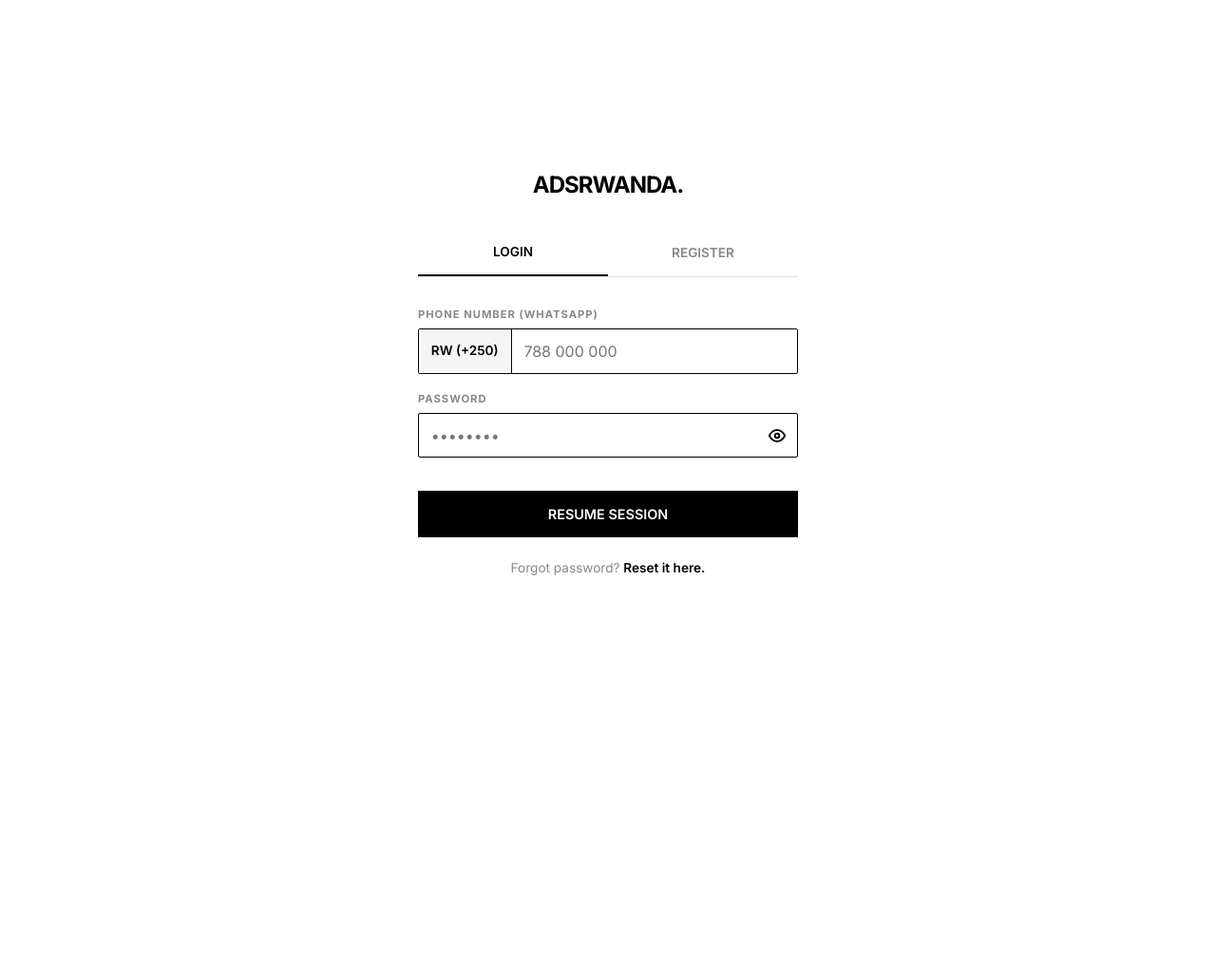
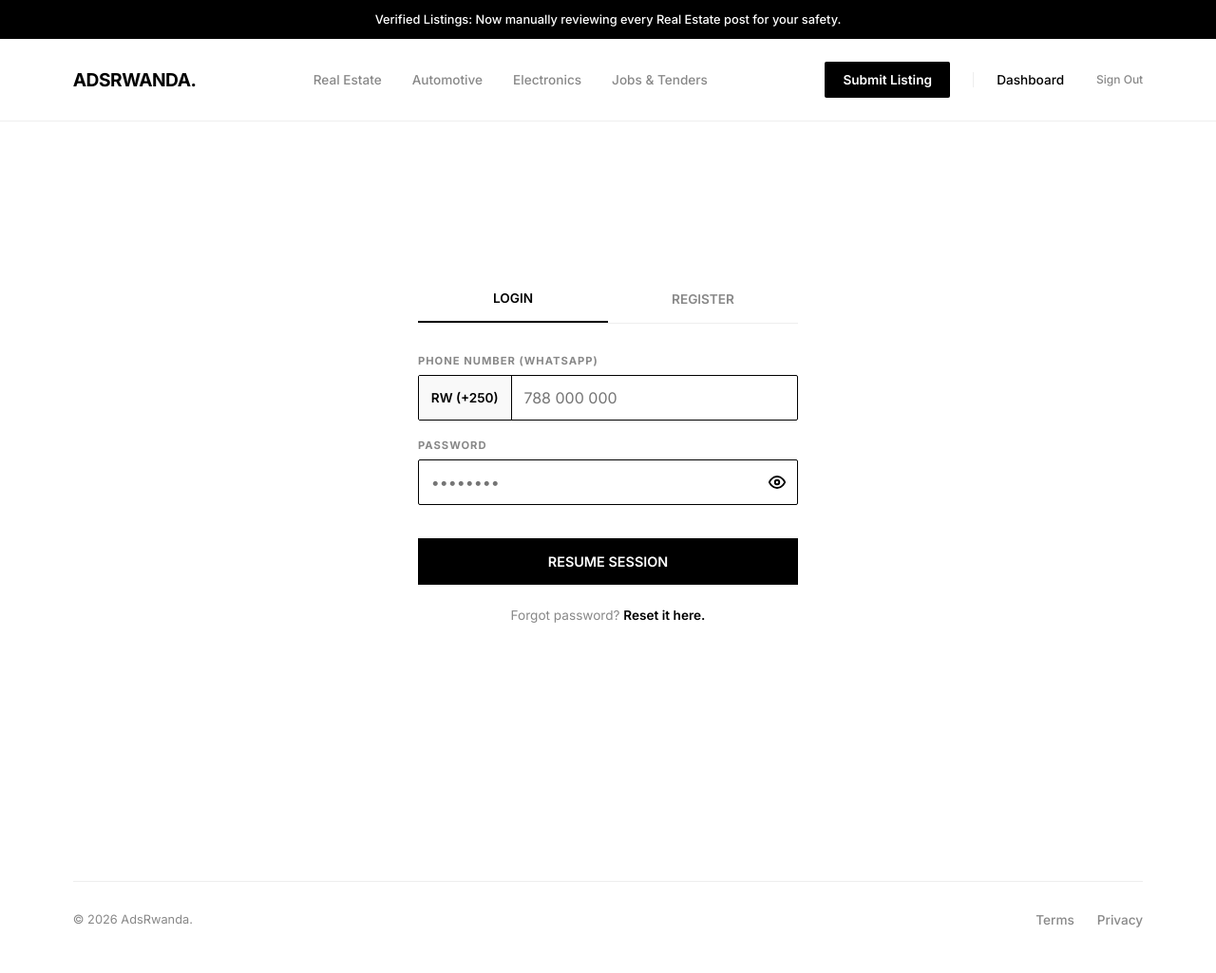
Before and after one commit to desparvis/adsrwanda, a Flask app: page /auth in a window 1280 px wide. Shown: the whole page at 95% size. Before the commit the page ends 606 px from the top, so only its background shows below. Run offline with Flask 3, Linux system fonts and the light colour scheme; a user stored in the database is signed in.

Commit message:
ui changes and flash messages

```diff
--- a/app.py
+++ b/app.py
@@ -58,21 +58,38 @@ def register():
 
 @app.route('/login', methods=['POST'])
 def login():
-    phone = request.form.get('country_code') + request.form.get('phone')
-    password = request.form.get('password')
+    try:
+        # Combine country code and phone number
+        country_code = request.form.get('country_code', '')
+        phone_input = request.form.get('phone', '')
+        phone = country_code + phone_input
 
-    user_record = User.query.filter_by(phone_number=phone).first()
+        password = request.form.get('password')
 
-    if user_record and check_password_hash(user_record.password_hash, password):
-        session.permanent = True
-        session['user_id'] = user_record.id
-        session['user_type'] = user_record.user_type
+        # Look up the user
+        user_record = User.query.filter_by(phone_number=phone).first()
 
-        if user_record.user_type == 'seller':
-            return redirect(url_for('dashboard'))
-        return redirect(url_for('index'))
+        # Verify password
+        if user_record and check_password_hash(user_record.password_hash, password):
+            session.permanent = True
+            session['user_id'] = user_record.id
+            session['user_type'] = user_record.user_type
 
-    return "Invalid phone or password."
+            # Show a success pop-up
+            flash(f"Welcome back, {user_record.full_name}!", "success")
+
+            if user_record.user_type == 'seller':
+                return redirect(url_for('dashboard'))
+            return redirect(url_for('index'))
+
+        # If login fails, show an error pop-up and stay on the auth page
+        flash("Invalid phone number or password. Please try again.", "error")
+        return redirect(url_for('auth'))
+
+    except Exception as e:
+        # In case of database or connection issues
+        flash("An unexpected error occurred. Please try again later.", "error")
+        return redirect(url_for('auth'))
 
 @app.route('/dashboard')
 def dashboard():
@@ -99,7 +116,8 @@ def dashboard():
 @app.route('/logout')
 def logout():
     session.clear()
-    return redirect(url_for('index'))
+    flash("Logged out successfully!", "message")
+    return redirect(url_for('auth'))
 
 if __name__ == '__main__':
     app.run(debug=True)
--- a/templates/auth.html
+++ b/templates/auth.html
@@ -1,21 +1,24 @@
-<!DOCTYPE html>
-<html lang="en">
-<head>
-    <meta charset="UTF-8">
-    <meta name="viewport" content="width=device-width, initial-scale=1.0">
-    <title>Account | AdsRwanda</title>
-    <link href="https://fonts.googleapis.com/css2?family=Inter:wght@400;500;600;700&display=swap" rel="stylesheet">
+{% extends "base.html" %}
+
+{% block title %}Account | AdsRwanda{% endblock %}
+
+{% block extra_css %}
 <style>
-        :root { --black: #000000; --border: #e2e2e2; --muted: #888; --soft-bg: #f5f5f5; }
-        body { font-family: 'Inter', sans-serif; background: #fff; margin: 0; display: flex; justify-content: center; align-items: center; min-height: 100vh; }
+    /* We remove the body/margin styles because base.html handles the wrapper */
+    .auth-page-wrapper {
+        display: flex;
+        justify-content: center;
+        align-items: center;
+        min-height: 80vh;
+        padding: 2rem 0;
+    }
 
-        .auth-container { width: 100%; max-width: 400px; padding: 2rem; }
-        .brand-logo { display: block; text-align: center; font-weight: 800; font-size: 1.5rem; text-decoration: none; color: var(--black); margin-bottom: 2rem; letter-spacing: -1px; }
+    .auth-container { width: 100%; max-width: 400px; }
 
     /* Role Selector */
     .role-selector {
         display: flex;
-            background: var(--soft-bg);
+        background: var(--soft-grey);
         padding: 4px;
         border-radius: 6px;
         margin-bottom: 1.5rem;
@@ -50,7 +53,7 @@
 
     .country-select {
         appearance: none; -webkit-appearance: none;
-            padding: 0.8rem; background: var(--soft-bg); border: none;
+        padding: 0.8rem; background: var(--soft-grey); border: none;
         border-right: 1px solid var(--black); font-size: 0.85rem;
         font-weight: 600; font-family: inherit; cursor: pointer;
         outline: none;
@@ -70,12 +73,11 @@
     .helper-text { text-align: center; margin-top: 1.5rem; font-size: 0.85rem; color: var(--muted); }
     .helper-text a { color: var(--black); text-decoration: none; font-weight: 600; }
 </style>
-</head>
-<body>
+{% endblock %}
 
+{% block content %}
+<div class="auth-page-wrapper">
     <div class="auth-container">
-    <a href="/" class="brand-logo">ADSRWANDA.</a>
-
         <div class="tabs">
             <button class="tab-btn active" id="tab-login-btn" onclick="switchTab('login')">LOGIN</button>
             <button class="tab-btn" id="tab-register-btn" onclick="switchTab('register')">REGISTER</button>
@@ -162,6 +164,7 @@
             <p class="helper-text">By registering, you agree to our <a href="#">Terms</a>.</p>
         </form>
     </div>
+</div>
 
 <script>
     function switchTab(mode) {
@@ -201,6 +204,4 @@
         document.getElementById('role-seller').classList.toggle('active', role === 'seller');
     }
 </script>
-
-</body>
-</html>
+{% endblock %}
--- a/templates/base.html
+++ b/templates/base.html
@@ -116,12 +116,91 @@
             border-top: 1px solid var(--border);
         }
 
+        #flash-container {
+            position: fixed;
+            bottom: 30px;
+            /* Moved to bottom */
+            right: 30px;
+            /* Moved to right */
+            z-index: 9999;
+            width: 100%;
+            max-width: 320px;
+            display: flex;
+            flex-direction: column;
+            gap: 12px;
+        }
+
+        .flash-message {
+            background: rgba(0, 0, 0, 0.85);
+            /* Slick dark glass */
+            backdrop-filter: blur(10px);
+            color: #fff;
+            padding: 1rem 1.2rem;
+            border-radius: 12px;
+            /* Smooth iOS-style corners */
+            font-size: 0.85rem;
+            font-weight: 500;
+            line-height: 1.4;
+            box-shadow: 0 10px 30px rgba(0, 0, 0, 0.2);
+            border: 1px solid rgba(255, 255, 255, 0.1);
+            animation: slideInRight 0.5s cubic-bezier(0.175, 0.885, 0.32, 1.275) forwards;
+        }
+
+        /* Success style */
+        .flash-message.success {
+            background: rgba(0, 0, 0, 0.9);
+            /* Pure black for success */
+        }
+
+        /* Error style */
+        .flash-message.error {
+            background: rgba(255, 59, 48, 0.9);
+            /* iOS Red with transparency */
+        }
+
+        @keyframes slideInRight {
+            0% {
+                opacity: 0;
+                transform: translateX(50px) scale(0.9);
+            }
+
+            100% {
+                opacity: 1;
+                transform: translateX(0) scale(1);
+            }
+        }
+
+        @keyframes fadeOut {
+            from {
+                opacity: 1;
+                transform: translateY(0);
+            }
+
+            to {
+                opacity: 0;
+                transform: translateY(10px);
+            }
+        }
+
         /* Fixed Jinja blocks here */
     </style>
     {% block extra_css %}{% endblock %}
 </head>
 
 <body>
+
+    <body>
+        <!-- Flash Messages Logic -->
+        {% with messages = get_flashed_messages(with_categories=true) %}
+        {% if messages %}
+        <div id="flash-container">
+            {% for category, message in messages %}
+            <div class="flash-message {{ category }}">{{ message }}</div>
+            {% endfor %}
+        </div>
+        {% endif %}
+        {% endwith %}
+
         <div class="banner">
             Verified Listings: Now manually reviewing every Real Estate post for your safety.
         </div>
@@ -167,6 +246,17 @@
                 </div>
             </footer>
         </div>
+        <script>
+            // Auto-hide flash messages after 4 seconds
+            setTimeout(() => {
+                const container = document.getElementById('flash-container');
+                if (container) {
+                    container.style.transition = "opacity 0.5s ease";
+                    container.style.opacity = "0";
+                    setTimeout(() => container.remove(), 500);
+                }
+            }, 4000);
+        </script>
     </body>
 
 </html>
```
Lines whose indentation alone changed are shown as unchanged.
